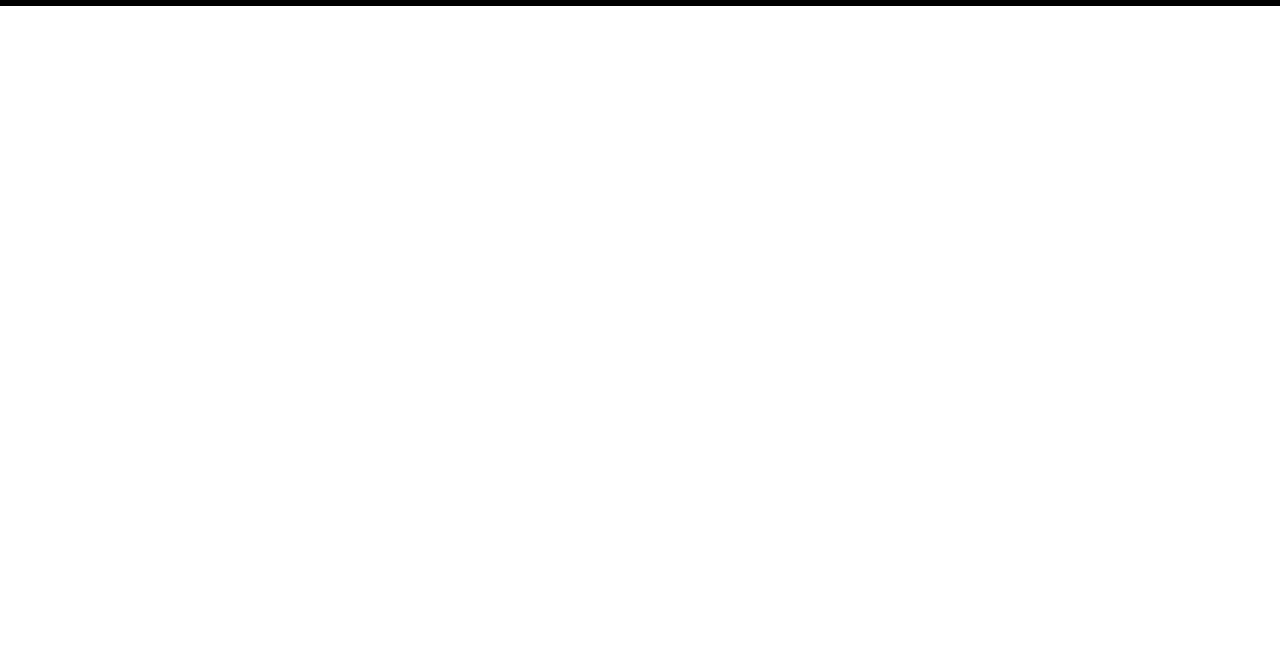
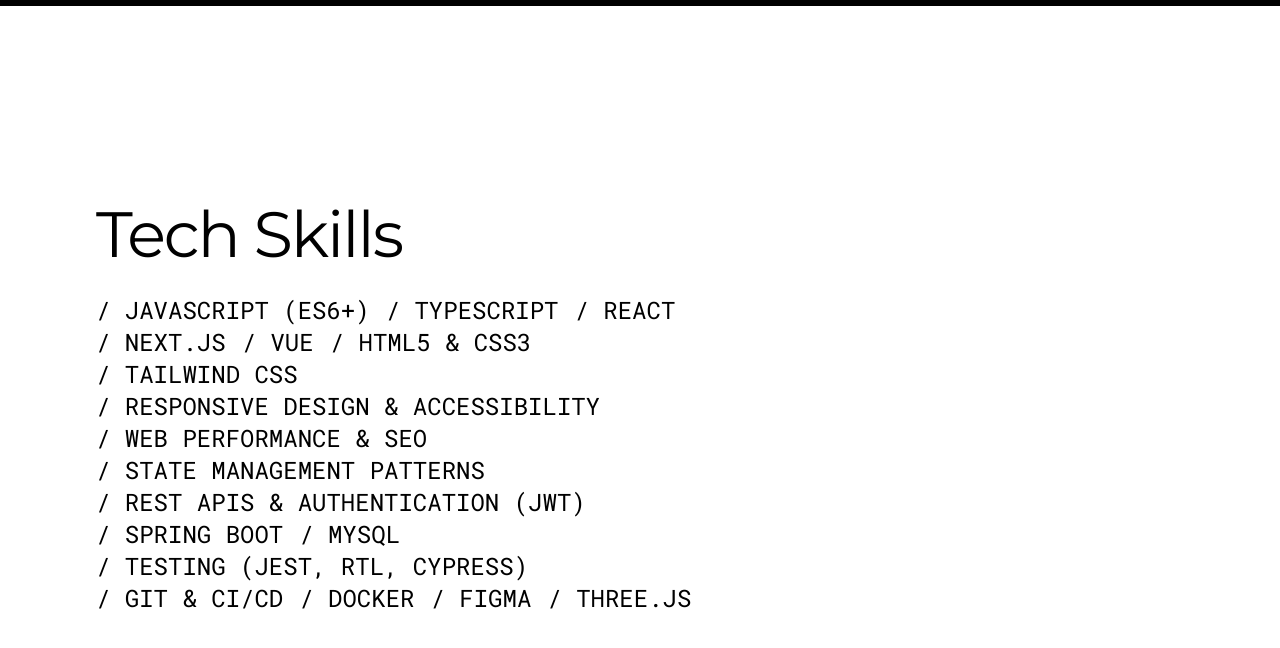
Before and after one commit to mariomhz/portfolio-v2, a Next.js app: page / in a window 1280 px wide. Shown: the part 794-1442 px from the top of the page. Built offline with nearby package versions, Linux system fonts and the light colour scheme.

Commit message:
fix: fixed skill tree list

```diff
--- a/src/app/components/HorizontalScroll.jsx
+++ b/src/app/components/HorizontalScroll.jsx
@@ -27,22 +27,24 @@
 ];
 
 const skills = [
-  "JAVASCRIPT",
+  "JAVASCRIPT (ES6+)",
   "TYPESCRIPT",
+  "REACT",
   "NEXT.JS",
-  "REACT",
-  "THREE.JS",
   "VUE",
-  "HTML",
-  "CSS",
-  "TAILWIND",
-  "BOOTSTRAP",
+  "HTML5 & CSS3",
+  "TAILWIND CSS",
+  "RESPONSIVE DESIGN & ACCESSIBILITY",
+  "WEB PERFORMANCE & SEO",
+  "STATE MANAGEMENT PATTERNS",
+  "REST APIS & AUTHENTICATION (JWT)",
+  "SPRING BOOT",
+  "MYSQL",
+  "TESTING (JEST, RTL, CYPRESS)",
+  "GIT & CI/CD",
+  "DOCKER",
   "FIGMA",
-  "ILLUSTRATOR",
-  "JAVA",
-  "SPRING BOOT",
-  "C#",
-  "MYSQL",
+  "THREE.JS"
 ];
 
 const HorizontalScroll = () => {
```
